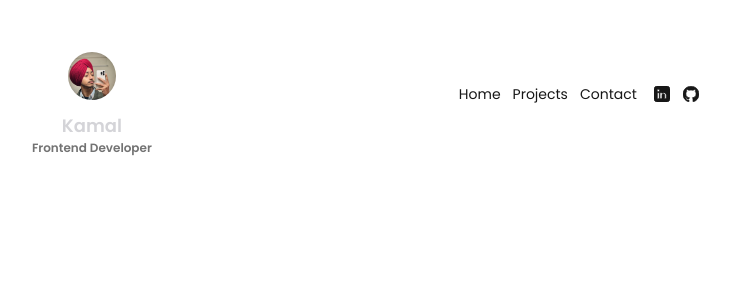
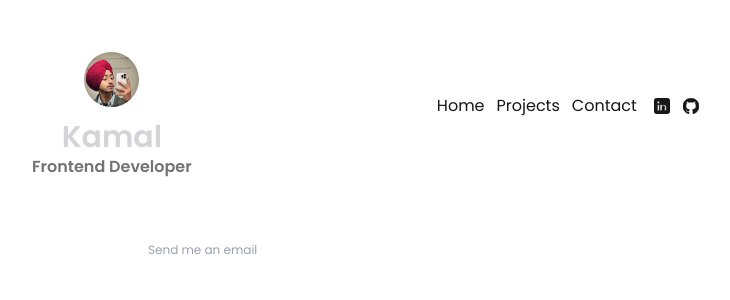
Before and after one commit to Kamaldevgn/project1, a Next.js app: page / in a window 1280 px wide. Shown: the top 300 px of the page, without its empty margins (272-1002 px from the left). Built offline with nearby package versions, Linux system fonts and the light colour scheme.

Commit message:
work on some mail and copy buttons

```diff
--- a/app/page.js
+++ b/app/page.js
@@ -1,4 +1,5 @@
 import Image from 'next/image';
+import EmailSection from '../components/EmailSection';
 
 export default function Home() {
   return (
@@ -9,15 +10,15 @@ export default function Home() {
           <Image
             src="/me.jpg"
             alt="Kamal"
-            width={48}
-            height={48}
+            width={55}
+            height={55}
             className="rounded-full mb-3 object-cover"
             priority
           />
-          <p className="text-lg font-semibold text-zinc-300 ">Kamal</p>
-          <p className="text-xs font-semibold text-neutral-500 font-poppins">Frontend Developer</p>
+          <p className="text-3xl font-semibold text-zinc-300 ">Kamal</p>
+          <p className="text-ls font-semibold text-neutral-500 font-poppins">Frontend Developer</p>
         </div>
-        <div className=" mb-5 flex gap-3 items-center text-sm">
+        <div className=" mb-5 flex gap-3 items-center text-m">
           <a href="/.">Home</a>
           <a href="./Projects">Projects</a>
           <a href="./Projects/contact">Contact</a>
@@ -51,6 +52,9 @@ export default function Home() {
           </div>
         </div>
       </div>
+
+      <EmailSection />
+
     </section>
   );
 }
--- /dev/null
+++ b/components/EmailSection.js
@@ -0,0 +1,63 @@
+'use client';
+
+import React, { useState } from 'react';
+
+const email = 'kamaldevgn@gmail.com';
+
+const handleCopy = () => {
+  navigator.clipboard.writeText(email);
+  alert('Email copied to clipboard!');
+};
+
+export default function EmailSection() {
+  const [hovered, setHovered] = useState('');
+
+  return (
+    <div className="mt-10 flex items-center gap-4">
+      {/* Interactive SVGs */}
+      <div className="flex gap-4" onMouseLeave={() => setHovered('')}>
+        {/* Mail SVG */}
+        <button
+          onMouseEnter={() => setHovered('mail')}
+          onClick={() => window.location.href = `mailto:${email}`}
+          className="flex items-center gap-2 text-white"
+        >
+          <div className="p-2 rounded-xl border border-transparent hover:border-gray-700 hover:bg-gray-800 text-white transition duration-300">
+            <svg xmlns="http://www.w3.org/2000/svg" viewBox="0 0 24 24" fill="currentColor" className="size-6">
+              <path fillRule="evenodd" d="M6.912 3a3 3 0 0 0-2.868 2.118l-2.411 7.838a3 3 0 0 0-.133.882V18a3 3 0 0 0 3 3h15a3 3 0 0 0 3-3v-4.162c0-.299-.045-.596-.133-.882l-2.412-7.838A3 3 0 0 0 17.088 3H6.912Zm13.823 9.75-2.213-7.191A1.5 1.5 0 0 0 17.088 4.5H6.912a1.5 1.5 0 0 0-1.434 1.059L3.265 12.75H6.11a3 3 0 0 1 2.684 1.658l.256.513a1.5 1.5 0 0 0 1.342.829h3.218a1.5 1.5 0 0 0 1.342-.83l.256-.512a3 3 0 0 1 2.684-1.658h2.844Z" clipRule="evenodd" />
+            </svg>
+          </div>
+        </button>
+
+        {/* Copy SVG */}
+        <button
+          onMouseEnter={() => setHovered('copy')}
+          onClick={handleCopy}
+          className="flex items-center gap-2 text-white"
+        >
+          <div className="p-2 rounded-xl border border-transparent hover:border-gray-700 hover:bg-gray-800 text-white transition duration-300">
+            <svg xmlns="http://www.w3.org/2000/svg" viewBox="0 0 24 24" fill="currentColor" className="size-6">
+              <path fillRule="evenodd" d="M10.5 3A1.501 1.501 0 0 0 9 4.5h6A1.5 1.5 0 0 0 13.5 3h-3Zm-2.693.178A3 3 0 0 1 10.5 1.5h3a3 3 0 0 1 2.694 1.678c.497.042.992.092 1.486.15 1.497.173 2.57 1.46 2.57 2.929V19.5a3 3 0 0 1-3 3H6.75a3 3 0 0 1-3-3V6.257c0-1.47 1.073-2.756 2.57-2.93.493-.057.989-.107 1.487-.15Z" clipRule="evenodd" />
+            </svg>
+          </div>
+        </button>
+      </div>
+
+      {/* Text Section */}
+
+      <div className="flex flex-col">
+        <span className="text-sm font-semibold text-white">Feel free to connect with me</span>
+        <span className="text-xs text-gray-400">
+          {hovered === 'mail' && 'Open inbox'}
+          {hovered === 'copy' && 'Copy my email to clipboard'}
+          {hovered === '' && 'Send me an email'}
+        </span>
+      </div>
+
+      {/* <div className="flex flex-col">
+        <span className="text-lg text-white">Feel free to connect with me</span>
+        <span className="text-sm text-gray-400">Send me an email</span>
+      </div> */}
+    </div>
+  );
+}
```
